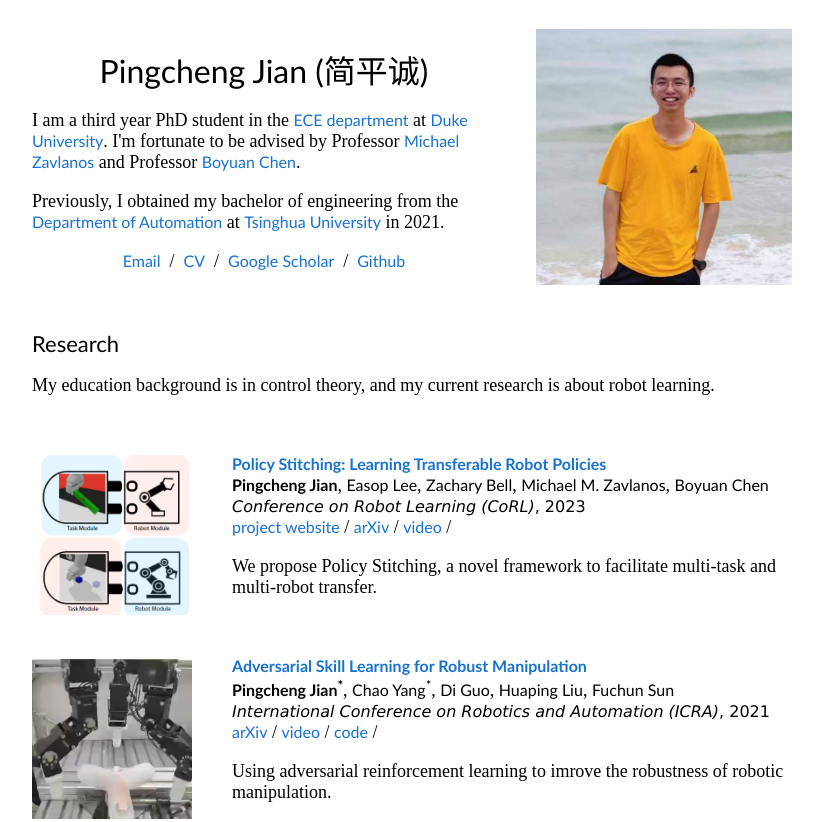
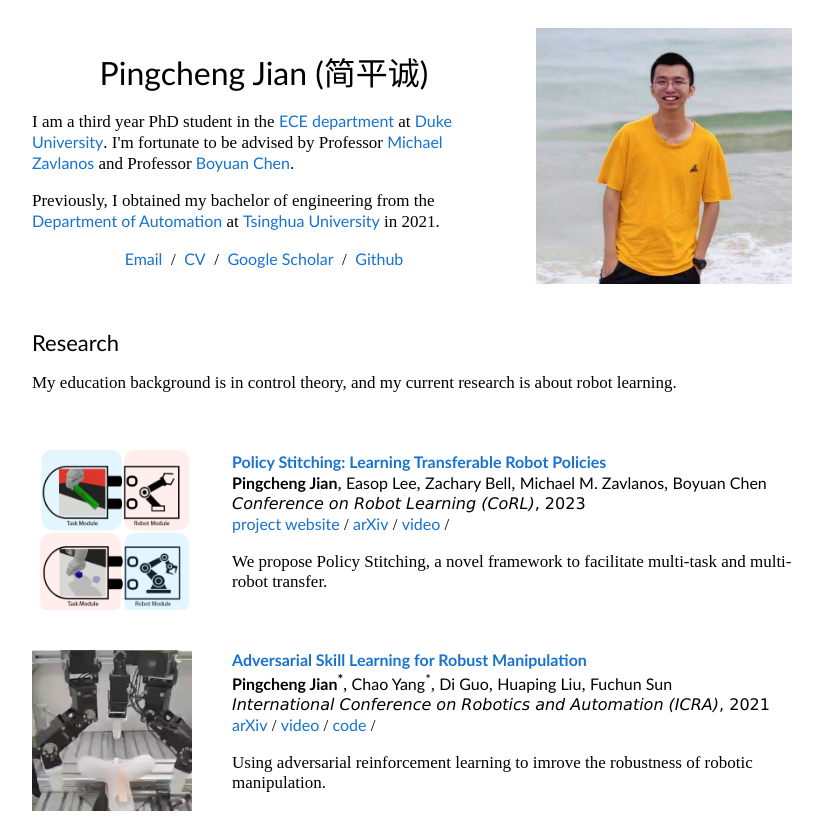
Before and after one commit to Pingcheng-Jian/Pingcheng-Jian.github.io, a plain HTML site: page index.html in a window 1280 px wide. Shown: the top 822 px of the page, without its empty margins (228-1051 px from the left). Drawn offline with Linux system fonts and the light colour scheme; a web font is replaced by a local one.

Commit message:
paragraph size

```diff
--- a/stylesheet.css
+++ b/stylesheet.css
@@ -96,7 +96,7 @@ th,
 tr,
 /*p,*/
 p{
-  font-size: 18px
+  font-size: 17px
 }
 
 a {
```
